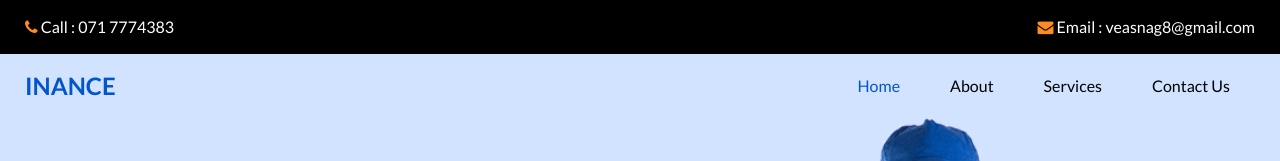
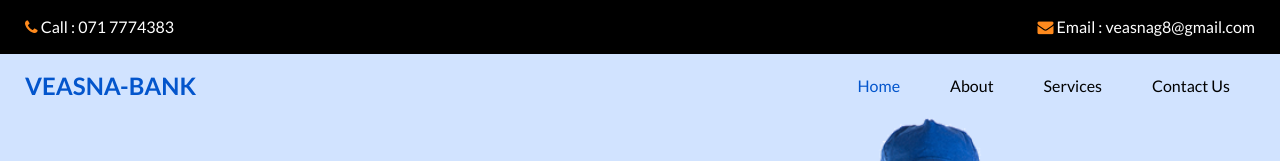
Before and after one commit to veasnag8/SaFor4y, a plain HTML site: page index.html in a window 1280 px wide. Shown: the top 161 px of the page. Drawn offline with nearby package versions, Linux system fonts and the light colour scheme; some packages are replaced by stand-ins of ours.

Commit message:
new name

```diff
--- a/index.html
+++ b/index.html
@@ -55,7 +55,7 @@
           <nav class="navbar navbar-expand-lg custom_nav-container ">
             <a class="navbar-brand" href="index.html">
               <span>
-                Inance
+                VEASNA-Bank
               </span>
             </a>
 
```
